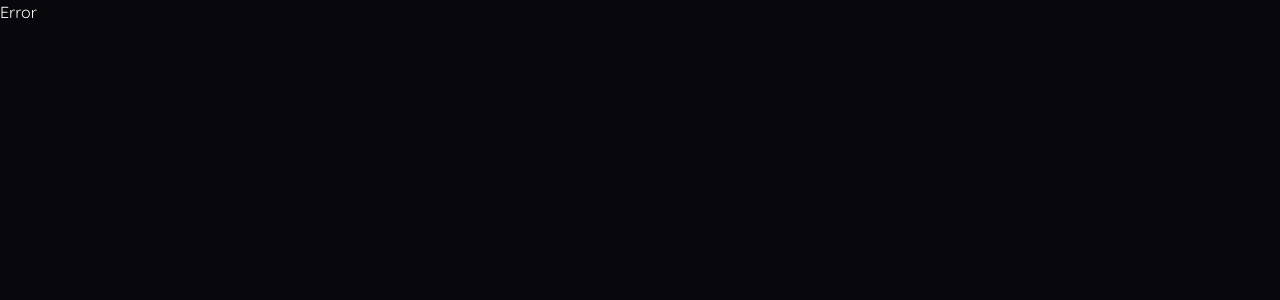
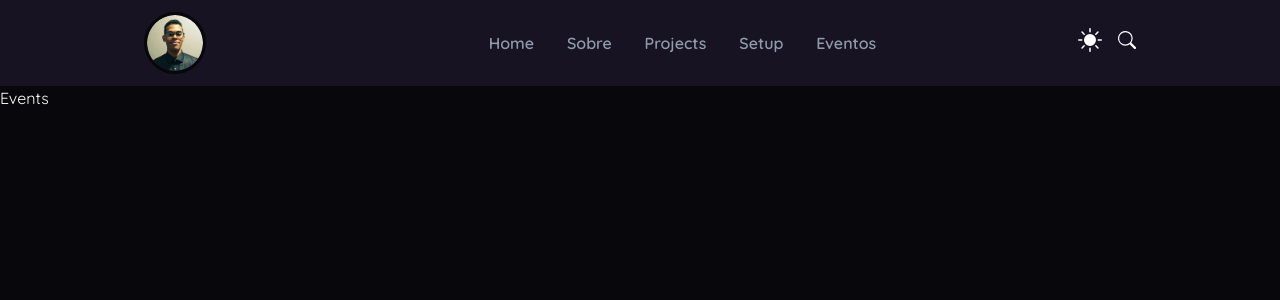
Before and after one commit to CauaRodrigues/portfolio, a React (Vite) app: page /events in a window 1280 px wide. Before the commit this address had no page. Shown: the top 300 px of the page. Built offline with nearby package versions, Linux system fonts and the light colour scheme.

Commit message:
new pages

```diff
--- a/src/components/Header/header.styled.jsx
+++ b/src/components/Header/header.styled.jsx
@@ -46,7 +46,7 @@ export const MenuMobile = styled(Menu)`
 
 export const Link = styled.li`
 	a {
-		padding: 6px;
+		padding: 8px 10px;
 		position: relative;
 		font-weight: ${({ theme }) => theme.fonts.fw.sb};
 		font-size: min(1rem, 5vw);
--- a/src/components/Header/index.jsx
+++ b/src/components/Header/index.jsx
@@ -1,6 +1,6 @@
 import React from "react";
+import { Link, useMatches } from "react-router-dom";
 import MediaQuery from "react-responsive";
-import { Link } from "react-router-dom";
 import { BsSearch } from "react-icons/bs";
 
 import { HandlerTheme } from "@components/HandlerTheme";
@@ -9,6 +9,9 @@ import Logo from "@styled/components/Logo";
 import * as S from "./header.styled";
 
 export default function Header() {
+	const [, { pathname }] = useMatches();
+	console.log(pathname);
+
 	return (
 		<>
 			<S.Header>
@@ -17,20 +20,24 @@ export default function Header() {
 				<MediaQuery minWidth={550}>
 					<S.Menu>
 						<ul>
-							<S.Link>
+							<S.Link active={pathname === "/"}>
 								<Link to="/">Home</Link>
 							</S.Link>
 
-							<S.Link>
+							<S.Link active={pathname === "/about"}>
 								<Link to="/about">Sobre</Link>
 							</S.Link>
 
-							<S.Link>
+							<S.Link active={pathname === "/projects"}>
 								<Link to="/projects">Projects</Link>
 							</S.Link>
 
-							<S.Link>
+							<S.Link active={pathname === "/setup"}>
 								<Link to="/setup">Setup</Link>
+							</S.Link>
+
+							<S.Link active={pathname === "/events"}>
+								<Link to="/events">Eventos</Link>
 							</S.Link>
 						</ul>
 					</S.Menu>
@@ -48,20 +55,24 @@ export default function Header() {
 			<MediaQuery maxWidth={549}>
 				<S.MenuMobile noHeader>
 					<ul>
-						<S.Link>
+						<S.Link active={pathname === "/"}>
 							<Link to="/">Home</Link>
 						</S.Link>
 
-						<S.Link>
+						<S.Link active={pathname === "/about"}>
 							<Link to="/about">Sobre</Link>
 						</S.Link>
 
-						<S.Link>
+						<S.Link active={pathname === "/projects"}>
 							<Link to="/projects">Projects</Link>
 						</S.Link>
 
-						<S.Link>
+						<S.Link active={pathname === "/setup"}>
 							<Link to="/setup">Setup</Link>
+						</S.Link>
+
+						<S.Link active={pathname === "/events"}>
+							<Link to="/events">Eventos</Link>
 						</S.Link>
 					</ul>
 				</S.MenuMobile>
--- a/src/pages/About/index.jsx
+++ b/src/pages/About/index.jsx
@@ -10,8 +10,8 @@ export default function About() {
 	return (
 		<main>
 			<AboutMe />
+			<Projects />
 			<Skills />
-			<Projects />
 			<Courses />
 			<Contact />
 		</main>
--- a/src/pages/About/sections/AboutMe/section.styled.jsx
+++ b/src/pages/About/sections/AboutMe/section.styled.jsx
@@ -28,7 +28,7 @@ export const TextContent = styled.div`
 	@media (max-width: 780px) {
 		align-items: center;
 		width: 90%;
-		text-align: center;
+		text-align: start;
 	}
 
 	h1 {
--- /dev/null
+++ b/src/pages/Events/index.jsx
@@ -0,0 +1,5 @@
+import React from "react";
+
+export default function Events() {
+	return <div>Events</div>;
+}
--- /dev/null
+++ b/src/pages/Projects/index.jsx
@@ -0,0 +1,5 @@
+import React from "react";
+
+export default function Projects() {
+	return <div>Projects</div>;
+}
--- /dev/null
+++ b/src/pages/Setup/index.jsx
@@ -0,0 +1,5 @@
+import React from "react";
+
+export default function Setup() {
+	return <div>Setup</div>;
+}
```
Also changed, not shown: src/router.jsx (+15 -0 lines), src/pages/Events/page.styled.jsx (added), src/pages/Projects/page.styled.jsx (added), src/pages/Setup/page.styled.jsx (added).
